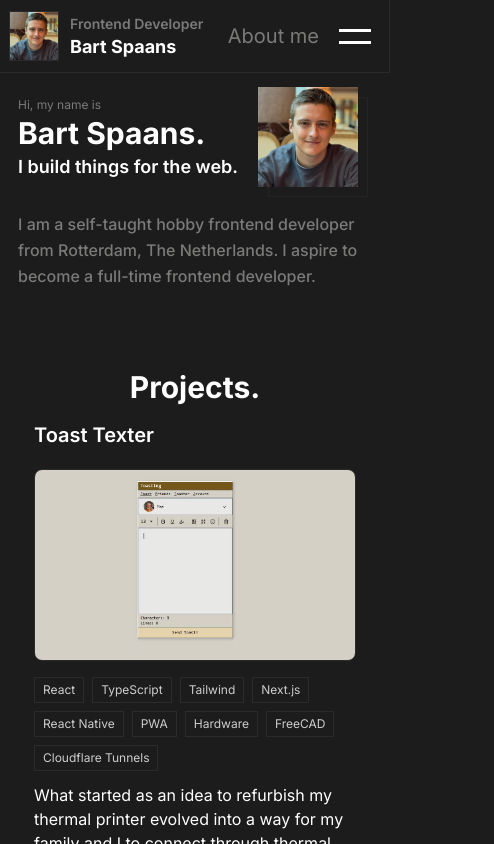
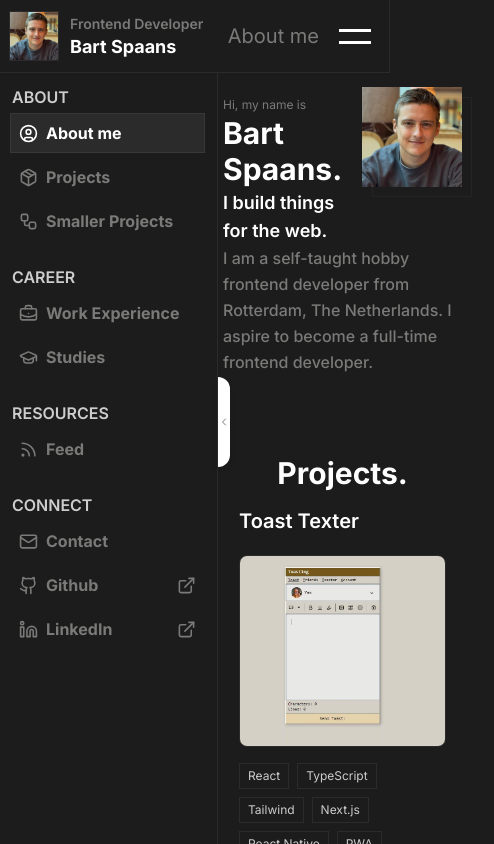
Before and after one commit to spaansba/Portfolio, a Next.js app: page /about in a window 390 px wide. Shown: the top 844 px of the page, 494 px wide, since content can reach past the window. Built offline with nearby package versions, Linux system fonts and the light colour scheme.

Commit message:
testing in prod4

```diff
--- a/src/app/_components/MainWrapper.tsx
+++ b/src/app/_components/MainWrapper.tsx
@@ -13,10 +13,10 @@ import { useIsDesktopSidebarOpen } from "@/stores/DesktopSidebarStore"
 import { useIsMobileSidebarOpen } from "@/stores/MobileSidebarStore"
 
 function MainWrapper({ children }: { children: React.ReactNode }) {
-  const isMobile = useIsMobileDevice(900)
+  // const isMobile = useIsMobileDevice(900)
   const isDesktopSidebarOpen = useIsDesktopSidebarOpen()
   const isMobileSidebarOpen = useIsMobileSidebarOpen()
-
+  const isMobile = false
   return (
     <div className="flex flex-col min-h-screen">
       {isMobileSidebarOpen && isMobile ? (
--- a/src/app/_components/Navigation/NavigationItem.tsx
+++ b/src/app/_components/Navigation/NavigationItem.tsx
@@ -13,7 +13,8 @@ type NaviationItemProps = {
 
 function NavigationItem({ page }: NaviationItemProps) {
   const isSidebarOpen = useIsDesktopSidebarOpen()
-  const isMobile = useIsMobileDevice()
+  // const isMobile = useIsMobileDevice()
+  const isMobile = false
   const showFullContent = isSidebarOpen || isMobile
 
   const isMobileSidebarAction = useMobileSidebarActions()
```
